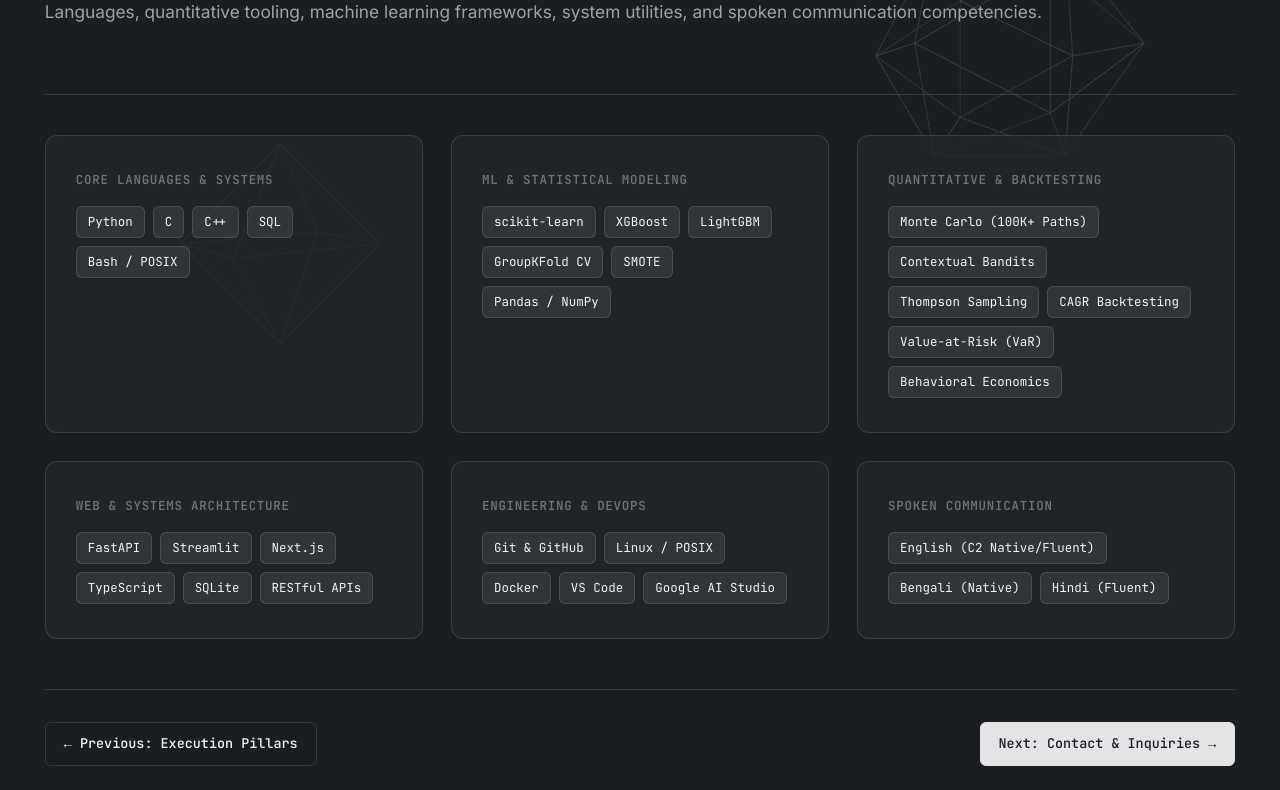
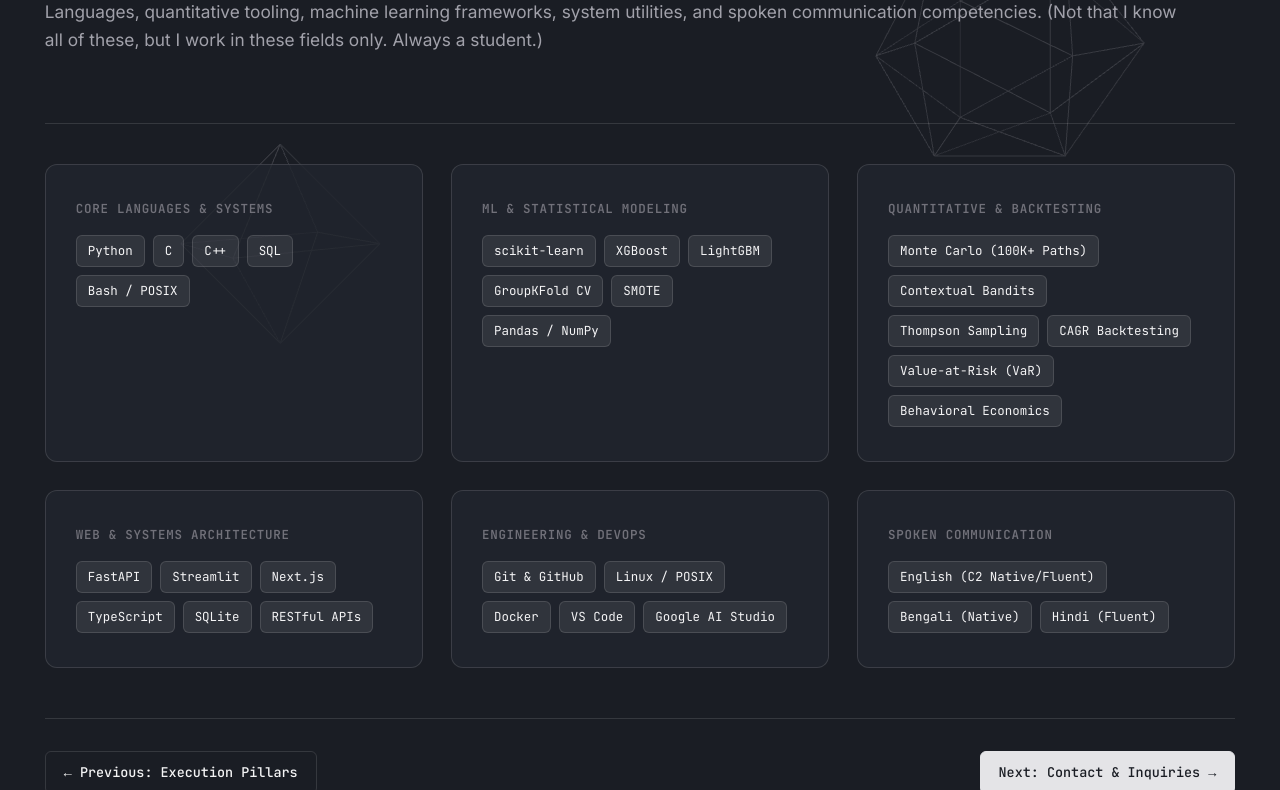
Before and after one commit to parthowww/portfolio2.0, a plain HTML site: page skills.html in a window 1280 px wide. Shown: the part 267-1057 px from the top of the page. Drawn offline with nearby package versions, Linux system fonts and the light colour scheme.

Commit message:
Update skills description with learning note
Added a note about continuous learning in the skills section.

```diff
--- a/skills.html
+++ b/skills.html
@@ -879,6 +879,7 @@ footer {
     <h1 class="page-title">Technical Arsenal &amp; Tooling</h1>
     <p class="page-subtitle">
       Languages, quantitative tooling, machine learning frameworks, system utilities, and spoken communication competencies.
+      (Not that I know all of these, but I work in these fields only. Always a student.)
     </p>
   </div>
 
```
